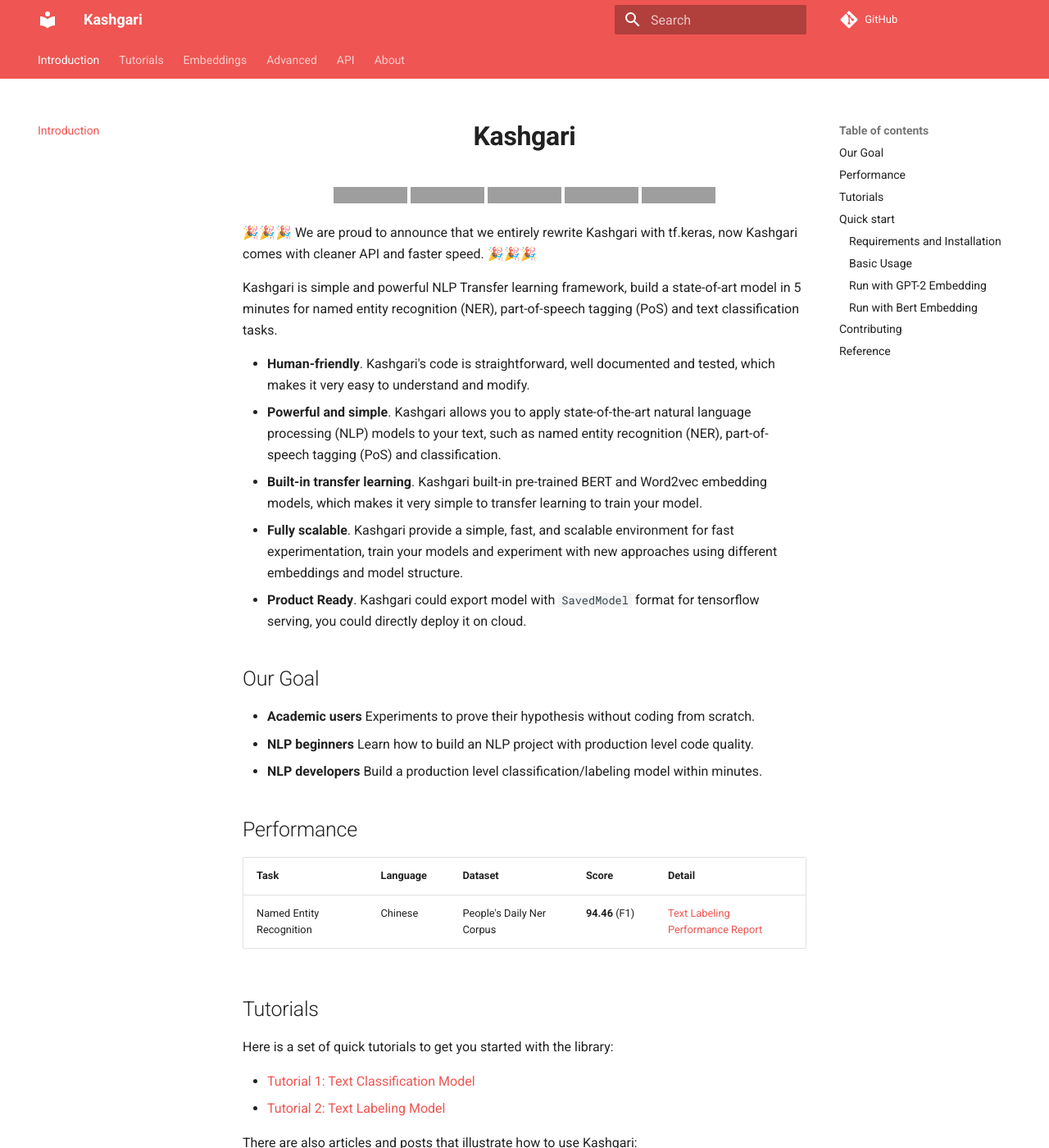
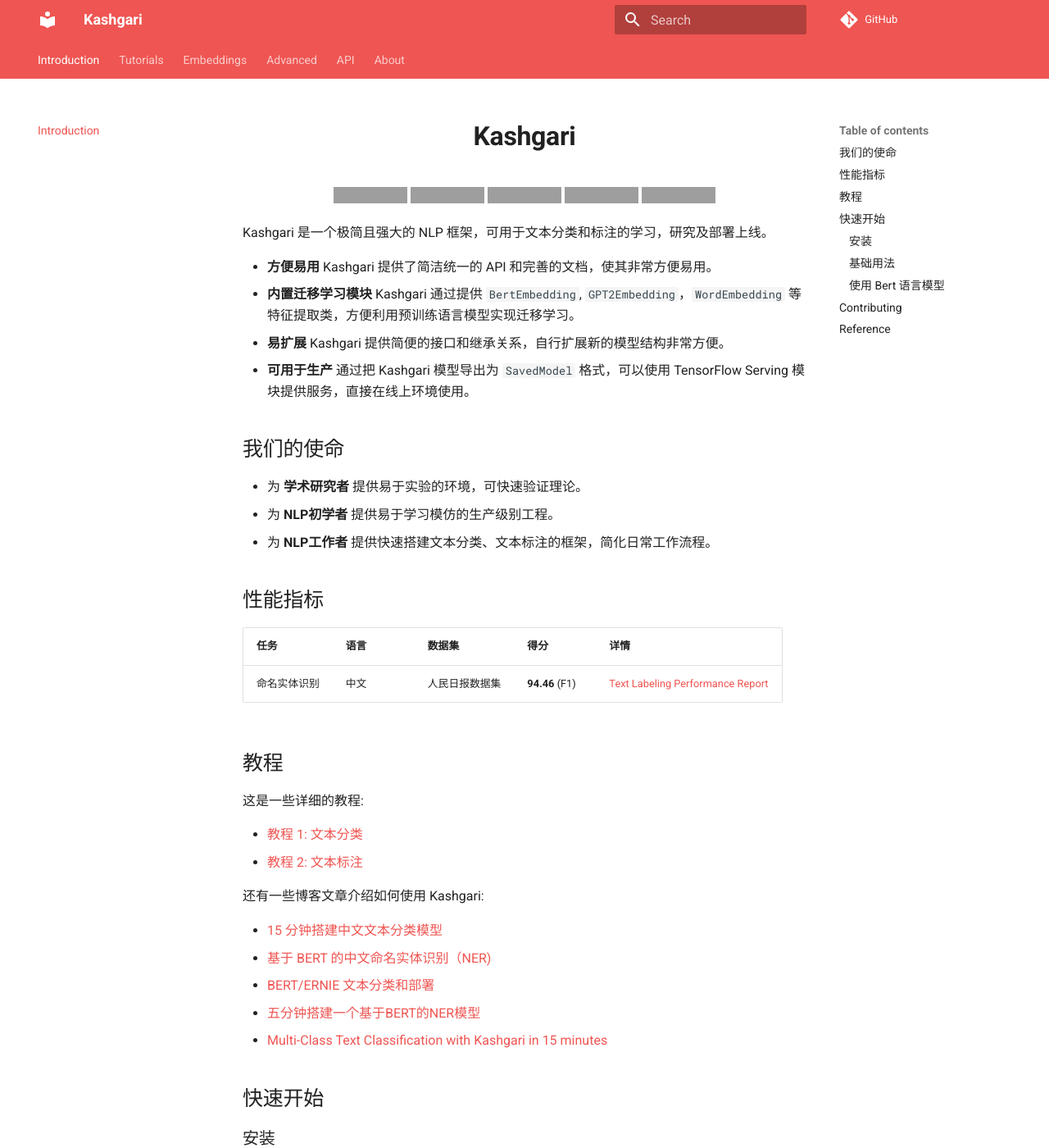
Before and after one commit to BrikerMan/Kashgari-doc-zh, an MkDocs documentation site: the page built from docs/index.md, in a window 1280 px wide and 1400 px high. Shown: the whole window at 82% size. Built offline with MkDocs 1.6.1 and Material for MkDocs 9.7.7, drawn with Linux system fonts in a browser that asks for light colours; comment, search, counter and statistics services are not loaded; some of the changed text lies outside the part shown; grey boxes are pictures that could not be loaded.

Commit message:
:memo: Writing documents

````diff
--- a/docs/index.md
+++ b/docs/index.md
@@ -20,36 +20,33 @@
     </a>
 </p>
 
-🎉🎉🎉 We are proud to announce that we entirely rewrite  Kashgari with tf.keras, now Kashgari comes with cleaner API and faster speed. 🎉🎉🎉
+Kashgari 是一个极简且强大的 NLP 框架，可用于文本分类和标注的学习，研究及部署上线。
 
-Kashgari is simple and powerful NLP Transfer learning framework, build a state-of-art model in 5 minutes for named entity recognition (NER), part-of-speech tagging (PoS) and text classification tasks.
+- **方便易用** Kashgari 提供了简洁统一的 API 和完善的文档，使其非常方便易用。
+- **内置迁移学习模块** Kashgari 通过提供 `BertEmbedding`, `GPT2Embedding`，`WordEmbedding` 等特征提取类，方便利用预训练语言模型实现迁移学习。
+- **易扩展** Kashgari 提供简便的接口和继承关系，自行扩展新的模型结构非常方便。
+- **可用于生产** 通过把 Kashgari 模型导出为 `SavedModel` 格式，可以使用 TensorFlow Serving 模块提供服务，直接在线上环境使用。
 
-- **Human-friendly**. Kashgari's code is straightforward, well documented and tested, which makes it very easy to understand and modify.
-- **Powerful and simple**. Kashgari allows you to apply state-of-the-art natural language processing (NLP) models to your text, such as named entity recognition (NER), part-of-speech tagging (PoS) and classification.
-- **Built-in transfer learning**. Kashgari built-in pre-trained BERT and Word2vec embedding models, which makes it very simple to transfer learning to train your model.
-- **Fully scalable**. Kashgari provide a simple, fast, and scalable environment for fast experimentation, train your models and experiment with new approaches using different embeddings and model structure.
-- **Product Ready**. Kashgari could export model with `SavedModel` format for tensorflow serving, you could directly deploy it on cloud.
+## 我们的使命
 
-## Our Goal
+- 为 **学术研究者** 提供易于实验的环境，可快速验证理论。
+- 为 **NLP初学者** 提供易于学习模仿的生产级别工程。
+- 为 **NLP工作者** 提供快速搭建文本分类、文本标注的框架，简化日常工作流程。
 
-- **Academic users** Experiments to prove their hypothesis without coding from scratch.
-- **NLP beginners** Learn how to build an NLP project with production level code quality.
-- **NLP developers** Build a production level classification/labeling model within minutes.
+## 性能指标
 
-## Performance
+| 任务                     | 语言 | 数据集                   | 得分          | 详情                                                                                                             |
+| ------------------------ | -------- | ------------------------- | -------------- | ------------------------------------------------------------------------------------------------------------------ |
+| 命名实体识别 | 中文  | 人民日报数据集 | **94.46** (F1) | [Text Labeling Performance Report](./tutorial/text-labeling.md#performance-report) |
 
-| Task                     | Language | Dataset                   | Score          | Detail                                                                                                             |
-| ------------------------ | -------- | ------------------------- | -------------- | ------------------------------------------------------------------------------------------------------------------ |
-| Named Entity Recognition | Chinese  | People's Daily Ner Corpus | **94.46** (F1) | [Text Labeling Performance Report](https://kashgari.readthedocs.io/md/text_labeling_model.html#performance-report) |
+## 教程
 
-## Tutorials
+这是一些详细的教程:
 
-Here is a set of quick tutorials to get you started with the library:
+- [教程 1: 文本分类](tutorial/text-classification.md)
+- [教程 2: 文本标注](tutorial/text-labeling.md)
 
-- [Tutorial 1: Text Classification Model](tutorial/text-classification.md)
-- [Tutorial 2: Text Labeling Model](tutorial/text-labeling.md)
-
-There are also articles and posts that illustrate how to use Kashgari:
+还有一些博客文章介绍如何使用 Kashgari:
 
 - [15 分钟搭建中文文本分类模型](https://eliyar.biz/nlp_chinese_text_classification_in_15mins/)
 - [基于 BERT 的中文命名实体识别（NER)](https://eliyar.biz/nlp_chinese_bert_ner/)
@@ -57,14 +54,14 @@
 - [五分钟搭建一个基于BERT的NER模型](https://www.jianshu.com/p/1d6689851622)
 - [Multi-Class Text Classification with Kashgari in 15 minutes](https://medium.com/@BrikerMan/multi-class-text-classification-with-kashgari-in-15mins-c3e744ce971d)
 
-## Quick start
+## 快速开始
 
-### Requirements and Installation
+### 安装
 
 !!!important
-    We renamed the tf.keras version as `kashgari-tf`
+    tf.keras 版本 pypi 包重命名为 `kashgari-tf`
 
-The project is based on TenorFlow 1.14.0 and Python 3.6+, because it is 2019 and type hints is cool.
+该项目基于 Tensorflow 1.14.0 和 Python 3.6+.
 
 ```bash
 pip install kashgari-tf
@@ -74,14 +71,15 @@
 pip install tensorflow-gpu==1.14.0
 ```
 
-### Basic Usage
+### 基础用法
 
-lets run a NER labeling model with Bi_LSTM Model.
+下面我们用 Bi_LSTM 模型实现一个命名实体识别任务：
 
 ```python
 from kashgari.corpus import ChineseDailyNerCorpus
 from kashgari.tasks.labeling import BiLSTM_Model
 
+# 加载内置数据集，此处可以替换成自己的数据集，保证格式一致即可
 train_x, train_y = ChineseDailyNerCorpus.load_data('train')
 test_x, test_y = ChineseDailyNerCorpus.load_data('test')
 valid_x, valid_y = ChineseDailyNerCorpus.load_data('valid')
@@ -116,28 +114,14 @@
 """
 ```
 
-### Run with GPT-2 Embedding
-
-```python
-from kashgari.embeddings import GPT2Embedding
-from kashgari.corpus import ChineseDailyNerCorpus
-from kashgari.tasks.labeling import BiGRU_Model
-
-train_x, train_y = ChineseDailyNerCorpus.load_data('train')
-valid_x, valid_y = ChineseDailyNerCorpus.load_data('valid')
-
-gpt2_embedding = GPT2Embedding('<path-to-gpt-model-folder>', sequence_length=30)
-model = BiGRU_Model(gpt2_embedding)
-model.fit(train_x, train_y, valid_x, valid_y, epochs=50)
-```
-
-### Run with Bert Embedding
+### 使用 Bert 语言模型
 
 ```python
 from kashgari.embeddings import BERTEmbedding
 from kashgari.tasks.labeling import BiGRU_Model
 from kashgari.corpus import ChineseDailyNerCorpus
 
+# 此处需要自行下载 BERT 权重
 bert_embedding = BERTEmbedding('<bert-model-folder>', sequence_length=30)
 model = BiGRU_Model(bert_embedding)
 
````
